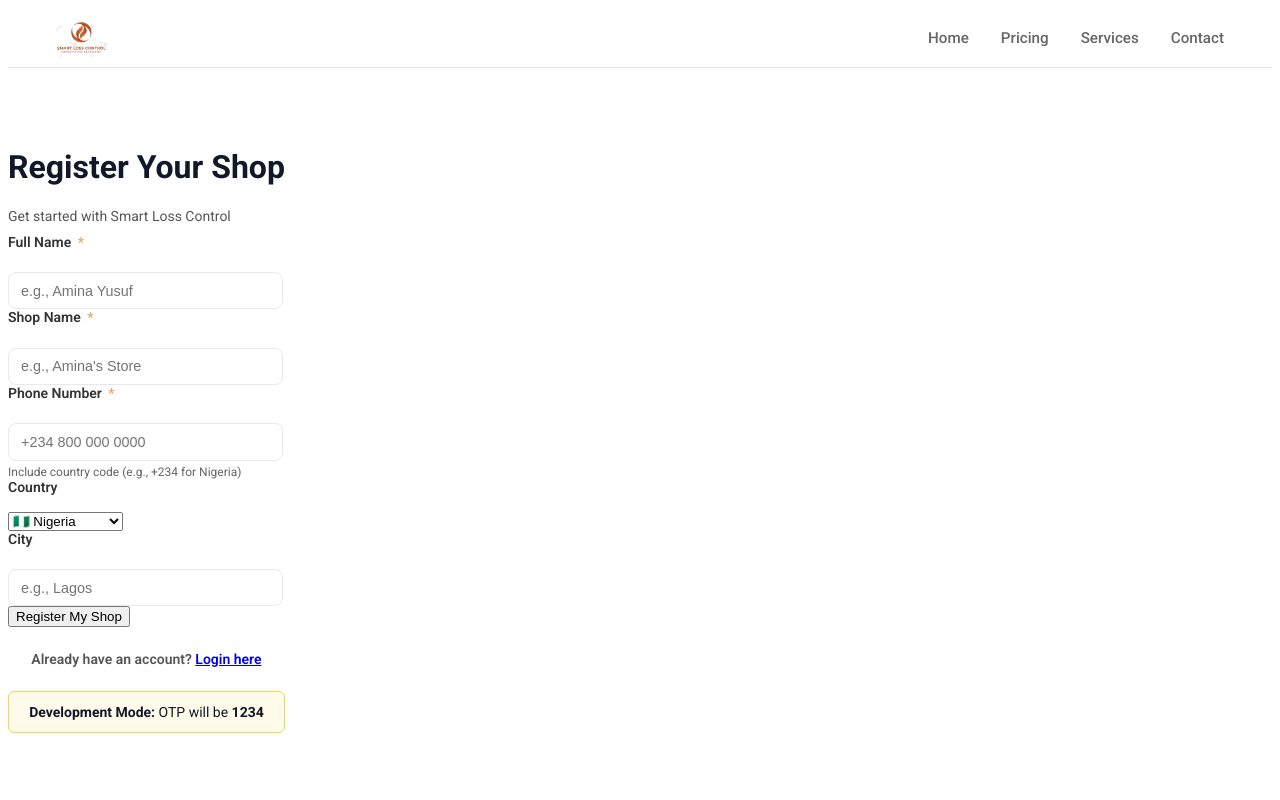
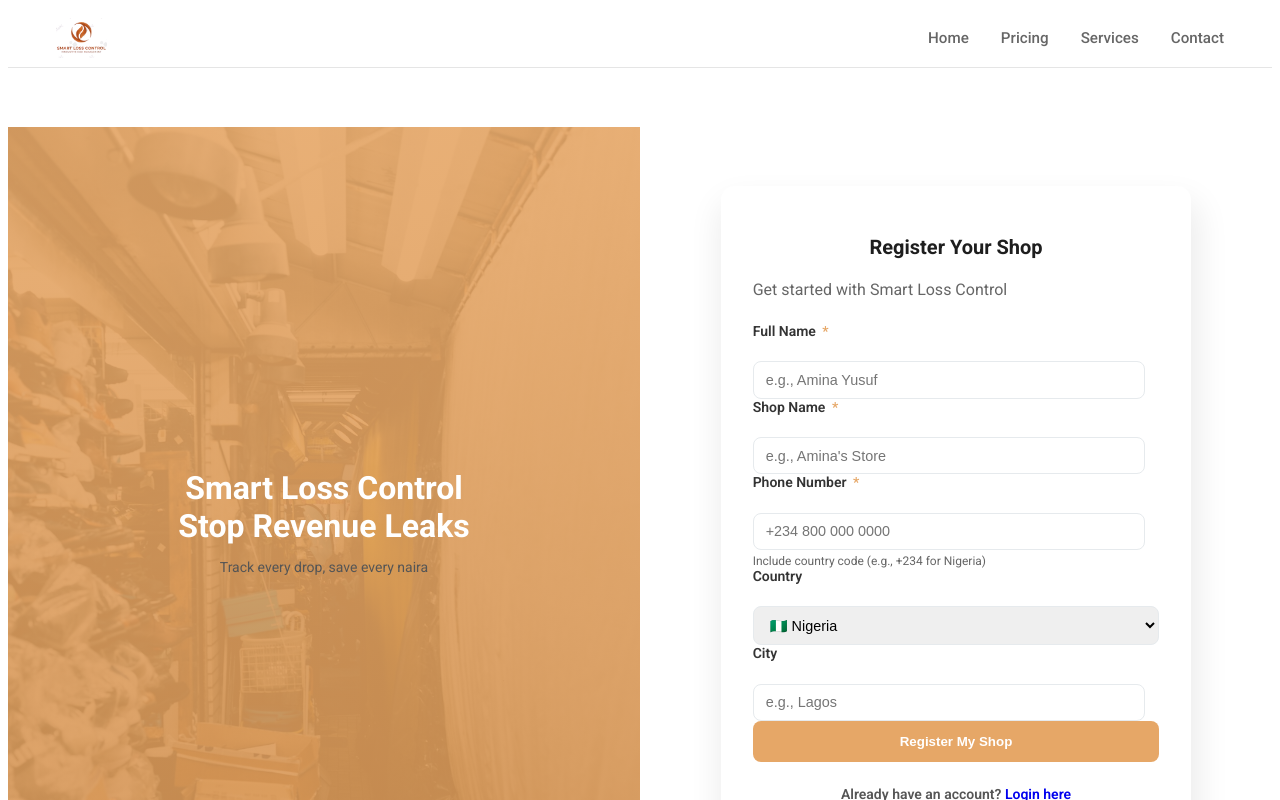
Before and after one commit to sharonnjogorio/inventory-reconciliation-and-loss-prevention-system, a React (Vite) app: page /owner/register in a window 1280 px wide. Shown: the top 800 px of the page. Built offline with nearby package versions, Linux system fonts and the light colour scheme; no server answers.

Commit message:
fix: updated registration page

```diff
--- a/dev-dist/sw.js
+++ b/dev-dist/sw.js
@@ -82,7 +82,7 @@
     "revision": "3ca0b8505b4bec776b69afdba2768812"
   }, {
     "url": "/index.html",
-    "revision": "0.ta0fuq94bq"
+    "revision": "0.h5pdosamutg"
   }], {});
   workbox.cleanupOutdatedCaches();
   workbox.registerRoute(new workbox.NavigationRoute(workbox.createHandlerBoundToURL("/index.html"), {
--- a/src/pages/Owner/Inventory/Inventory.jsx
+++ b/src/pages/Owner/Inventory/Inventory.jsx
@@ -1,6 +1,6 @@
 import { useState, useEffect } from 'react'
 import { useNavigate } from 'react-router-dom'
-import { inventoryAPI } from '../../../services'
+// import { inventoryAPI } from '../../../services'
 import styles from './Inventory.module.css'
 
 function Inventory() {
--- a/src/pages/Owner/Register/Register.jsx
+++ b/src/pages/Owner/Register/Register.jsx
@@ -27,6 +27,7 @@
     setLoading(true)
     setError('')
 
+    // Validation
     if (!formData.fullName || !formData.shopName || !formData.phoneNumber) {
       setError('Please fill in all required fields')
       setLoading(false)
@@ -40,9 +41,23 @@
     }
 
     try {
-      const response = await authAPI.registerOwner(formData)
+      const payload = {
+        name: formData.fullName.trim(),
+        shop_name: formData.shopName.trim(),
+        phone_number: formData.phoneNumber.trim(),
+        country: formData.countryCode.toUpperCase(),
+        city: formData.city.trim()
+      }
+
+      console.log('📤 Registration payload:', payload)
+
+      const response = await authAPI.registerOwner(payload)
 
       console.log('✅ Registration successful:', response)
+
+      // Store phone for OTP page
+      localStorage.setItem('phoneNumber', formData.phoneNumber)
+      localStorage.setItem('shopName', formData.shopName)
 
       navigate('/owner/verify', {
         state: {
@@ -54,7 +69,12 @@
 
     } catch (err) {
       console.error('❌ Registration failed:', err)
-      setError(err.response?.data?.error || err.response?.data?.message || 'Registration failed. Please try again.')
+      console.error('Error details:', err.response?.data)
+      setError(
+        err.response?.data?.error ||
+        err.response?.data?.message ||
+        'Registration failed. Please try again.'
+      )
     } finally {
       setLoading(false)
     }
@@ -62,13 +82,26 @@
 
   return (
     <div className={styles.container}>
-      <div className={styles.content}>
-        <div className={styles.header}>
-          <h1 className={styles.title}>Register Your Shop</h1>
-          <p className={styles.subtitle}>Get started with Smart Loss Control</p>
+      {/* Left Pane - Branding */}
+      <div className={styles.leftPane}>
+        <div className={styles.overlay}>
+          <h1>Smart Loss Control</h1>
+          <h2>Stop Revenue Leaks</h2>
+          <p>Track every drop, save every naira</p>
+        </div>
+      </div>
+
+      {/* Right Pane - Form */}
+      <div className={styles.rightPane}>
+        <div className={styles.innerBox}>
+          <div className={styles.logo}>
+            {/* Add your logo here if you have one */}
+            <h2>Register Your Shop</h2>
           </div>
 
           <form onSubmit={handleSubmit} className={styles.form}>
+            <p className={styles.subTitle}>Get started with Smart Loss Control</p>
+
             {error && (
               <div className={styles.errorBox}>
                 <span className={styles.errorIcon}>⚠️</span>
@@ -76,8 +109,9 @@
               </div>
             )}
 
-          <div className={styles.formGroup}>
-            <label className={styles.label}>
+            {/* Full Name */}
+            <div>
+              <label>
                 Full Name <span className={styles.required}>*</span>
               </label>
               <input
@@ -86,13 +120,13 @@
                 value={formData.fullName}
                 onChange={handleChange}
                 placeholder="e.g., Amina Yusuf"
-              className={styles.input}
                 required
               />
             </div>
 
-          <div className={styles.formGroup}>
-            <label className={styles.label}>
+            {/* Shop Name */}
+            <div>
+              <label>
                 Shop Name <span className={styles.required}>*</span>
               </label>
               <input
@@ -101,13 +135,13 @@
                 value={formData.shopName}
                 onChange={handleChange}
                 placeholder="e.g., Amina's Store"
-              className={styles.input}
                 required
               />
             </div>
 
-          <div className={styles.formGroup}>
-            <label className={styles.label}>
+            {/* Phone Number */}
+            <div>
+              <label>
                 Phone Number <span className={styles.required}>*</span>
               </label>
               <input
@@ -116,19 +150,28 @@
                 value={formData.phoneNumber}
                 onChange={handleChange}
                 placeholder="+234 800 000 0000"
-              className={styles.input}
                 required
               />
-            <span className={styles.hint}>Include country code (e.g., +234 for Nigeria)</span>
+              <span className={styles.hint}>
+                Include country code (e.g., +234 for Nigeria)
+              </span>
             </div>
 
-          <div className={styles.formGroup}>
-            <label className={styles.label}>Country</label>
+            {/* Country */}
+            <div>
+              <label>Country</label>
               <select
                 name="countryCode"
                 value={formData.countryCode}
                 onChange={handleChange}
-              className={styles.select}
+                style={{
+                  width: '100%',
+                  padding: '0.6rem 0.75rem',
+                  borderRadius: '8px',
+                  border: '0.89px solid #E6EAED',
+                  marginTop: '0.4rem',
+                  fontSize: '0.9rem'
+                }}
               >
                 <option value="NG">🇳🇬 Nigeria</option>
                 <option value="KE">🇰🇪 Kenya</option>
@@ -148,19 +191,24 @@
               </select>
             </div>
 
-          <div className={styles.formGroup}>
-            <label className={styles.label}>City</label>
+            {/* City */}
+            <div>
+              <label>City</label>
               <input
                 type="text"
                 name="city"
                 value={formData.city}
                 onChange={handleChange}
                 placeholder="e.g., Lagos"
-              className={styles.input}
               />
             </div>
 
-          <button type="submit" className={styles.submitBtn} disabled={loading}>
+            {/* Submit Button */}
+            <button
+              type="submit"
+              className={styles.submitButton}
+              disabled={loading}
+            >
               {loading ? (
                 <span className={styles.loadingText}>
                   <span className={styles.spinner}></span>
@@ -171,13 +219,16 @@
               )}
             </button>
 
+            {/* Footer */}
             <div className={styles.footer}>
-            <p>Already have an account? <a href="/login">Login here</a></p>
+              <p>Already have an account? <a href="/owner/login">Login here</a></p>
             </div>
           </form>
 
+          {/* Dev Note */}
           <div className={styles.devNote}>
             <strong>Development Mode:</strong> OTP will be <strong>1234</strong>
+          </div>
         </div>
       </div>
     </div>
--- a/src/pages/Welcome.jsx
+++ b/src/pages/Welcome.jsx
@@ -6,7 +6,7 @@
   return (
     <>
       {/* <Navbar /> */}          {/* Your navbar */}
-      <Hero />            {/* Your hero */}
+      <HeroSection />            {/* Your hero */}
       {/* <Landing /> */}  {/* Nafisat's features section */}
     </>
   )
```
Lines whose indentation alone changed are shown as unchanged.
